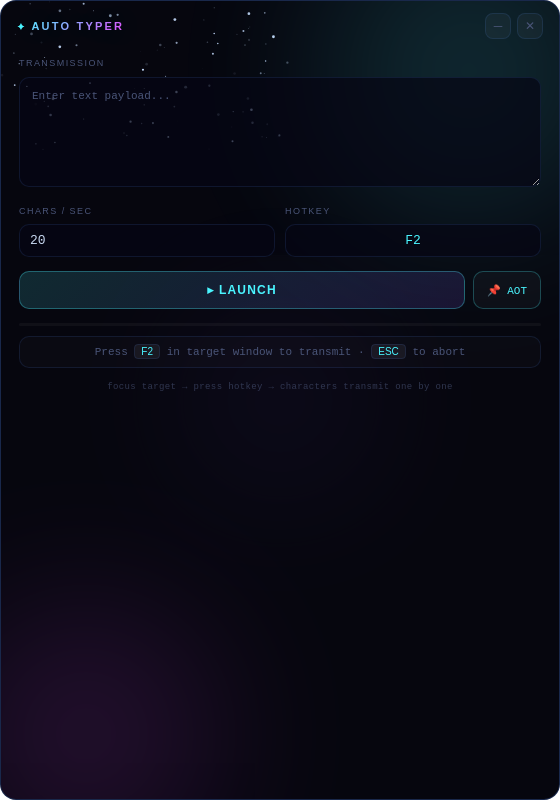
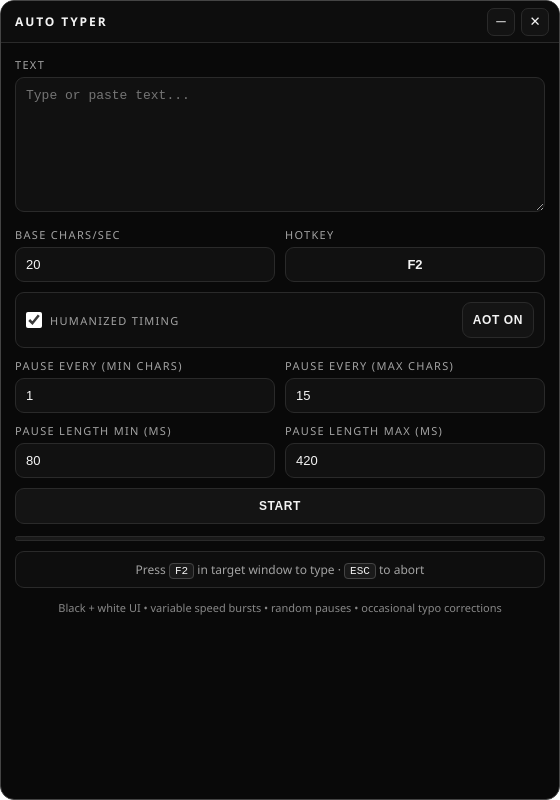
Before and after one commit to willkrueck01-oss/AutoTyper, an Electron app: page index.html in a window 560 px wide. Drawn offline with Linux system fonts and the light colour scheme; no server answers.

Commit message:
Add humanized typing profiles and minimalist monochrome UI

```diff
--- a/index.html
+++ b/index.html
@@ -2,339 +2,252 @@
 <html lang="en">
 <head>
   <meta charset="UTF-8" />
-  <meta http-equiv="Content-Security-Policy" content="default-src 'self'; style-src 'unsafe-inline' https://fonts.googleapis.com; font-src https://fonts.gstatic.com; script-src 'self' 'unsafe-inline'" />
-  <link rel="stylesheet" href="https://fonts.googleapis.com/css2?family=Orbitron:wght@400;700;900&family=Share+Tech+Mono&display=swap" />
+  <meta http-equiv="Content-Security-Policy" content="default-src 'self'; style-src 'unsafe-inline'; script-src 'self' 'unsafe-inline'" />
   <title>Auto Typer</title>
   <style>
-
     :root {
-      --void: #06060e;
-      --deep: #0a0a18;
-      --panel: rgba(8, 10, 28, 0.85);
-      --border: rgba(80, 140, 255, 0.12);
-      --border-glow: rgba(80, 140, 255, 0.25);
-      --cyan: #4af5ff;
-      --magenta: #e44fff;
-      --violet: #8b5cf6;
-      --star: #c8deff;
-      --text: #c8d8f0;
-      --dim: #4a5578;
-      --input-bg: rgba(6, 6, 20, 0.7);
-      --danger: #ff4a6a;
-      --success: #4af5c2;
+      --bg: #090909;
+      --panel: #111111;
+      --line: #2a2a2a;
+      --line-strong: #444444;
+      --text: #f4f4f4;
+      --muted: #a3a3a3;
+      --ok: #f4f4f4;
+      --warn: #d8d8d8;
+      --danger: #ffffff;
     }
 
-    * { margin: 0; padding: 0; box-sizing: border-box; }
+    * { box-sizing: border-box; margin: 0; padding: 0; }
 
     body {
-      font-family: 'Share Tech Mono', monospace;
+      font-family: "Segoe UI", Arial, sans-serif;
       background: transparent;
       color: var(--text);
-      overflow: hidden;
       user-select: none;
     }
 
-    /* ── Outer shell with rounded corners ─── */
     .shell {
+      height: 100vh;
       width: 100vw;
-      height: 100vh;
-      border-radius: 16px;
+      background: var(--bg);
+      border: 1px solid var(--line-strong);
+      border-radius: 14px;
       overflow: hidden;
-      position: relative;
-      border: 1px solid var(--border-glow);
-      background: var(--void);
+      display: flex;
+      flex-direction: column;
     }
 
-    /* ── Starfield canvas ────────────────── */
-    #stars {
-      position: absolute;
-      inset: 0;
-      z-index: 0;
-      pointer-events: none;
-    }
-
-    /* ── Nebula glow overlays ────────────── */
-    .nebula {
-      position: absolute;
-      border-radius: 50%;
-      filter: blur(80px);
-      opacity: 0.15;
-      pointer-events: none;
-      z-index: 0;
-    }
-    .nebula.a { width: 300px; height: 300px; background: var(--cyan); top: -80px; right: -60px; }
-    .nebula.b { width: 250px; height: 250px; background: var(--magenta); bottom: -60px; left: -40px; }
-    .nebula.c { width: 180px; height: 180px; background: var(--violet); top: 50%; left: 50%; transform: translate(-50%,-50%); opacity: 0.08; }
-
-    /* ── Title bar ───────────────────────── */
     .titlebar {
-      position: relative;
-      z-index: 2;
+      height: 42px;
       display: flex;
       align-items: center;
       justify-content: space-between;
-      padding: 12px 16px 0;
+      padding: 0 10px 0 14px;
+      border-bottom: 1px solid var(--line);
       -webkit-app-region: drag;
+      background: #0d0d0d;
     }
+
     .brand {
-      font-family: 'Orbitron', sans-serif;
-      font-size: 11px;
+      font-size: 12px;
+      letter-spacing: 0.16em;
+      color: var(--text);
       font-weight: 700;
-      letter-spacing: 0.2em;
-      background: linear-gradient(135deg, var(--cyan), var(--magenta));
-      -webkit-background-clip: text;
-      -webkit-text-fill-color: transparent;
-      text-shadow: 0 0 30px rgba(74, 245, 255, 0.3);
     }
-    .brand::before {
-      content: '✦ ';
-      -webkit-text-fill-color: var(--cyan);
-      font-size: 9px;
-    }
+
     .wcontrols {
       display: flex;
       gap: 6px;
       -webkit-app-region: no-drag;
     }
+
     .wcontrols button {
-      background: rgba(255,255,255,0.04);
-      border: 1px solid var(--border);
-      color: var(--dim);
-      width: 26px; height: 26px;
-      border-radius: 8px;
+      width: 28px;
+      height: 28px;
+      border-radius: 7px;
+      border: 1px solid var(--line);
+      background: #131313;
+      color: var(--text);
       cursor: pointer;
-      font-size: 12px;
-      display: flex; align-items: center; justify-content: center;
-      transition: all 0.2s;
     }
-    .wcontrols button:hover { background: rgba(255,255,255,0.08); color: var(--text); border-color: var(--border-glow); }
-    .wcontrols .close:hover { background: rgba(255,70,106,0.15); color: var(--danger); border-color: rgba(255,70,106,0.3); }
 
-    /* ── Content ─────────────────────────── */
+    .wcontrols button:hover { border-color: var(--line-strong); background: #181818; }
+
     .content {
-      position: relative;
-      z-index: 2;
-      padding: 14px 18px 18px;
+      padding: 14px;
+      display: flex;
+      flex-direction: column;
+      gap: 10px;
       -webkit-app-region: no-drag;
     }
 
     label {
-      font-family: 'Orbitron', sans-serif;
-      font-size: 9px;
-      color: var(--dim);
-      letter-spacing: 0.16em;
+      font-size: 11px;
       text-transform: uppercase;
+      letter-spacing: 0.12em;
+      color: var(--muted);
+      display: block;
+      margin-bottom: 5px;
+    }
+
+    textarea,
+    input[type="number"],
+    input[type="text"] {
+      width: 100%;
+      border-radius: 9px;
+      border: 1px solid var(--line);
+      background: var(--panel);
+      color: var(--text);
+      padding: 9px 10px;
+      font-size: 13px;
+      outline: none;
     }
 
     textarea {
-      display: block;
-      width: 100%;
-      margin: 6px 0 14px;
-      background: var(--input-bg);
-      border: 1px solid var(--border);
-      border-radius: 10px;
-      color: var(--text);
-      font-family: 'Share Tech Mono', monospace;
-      font-size: 12.5px;
-      padding: 10px 12px;
+      min-height: 135px;
       resize: vertical;
-      min-height: 110px;
-      max-height: 200px;
-      outline: none;
-      transition: border-color 0.3s, box-shadow 0.3s;
-      line-height: 1.5;
-    }
-    textarea::placeholder { color: var(--dim); font-size: 11px; }
-    textarea:focus {
-      border-color: var(--cyan);
-      box-shadow: 0 0 20px rgba(74,245,255,0.08), inset 0 0 20px rgba(74,245,255,0.03);
+      max-height: 220px;
+      line-height: 1.4;
     }
 
-    .row {
-      display: flex;
+    textarea:focus,
+    input:focus { border-color: var(--line-strong); }
+
+    .grid {
+      display: grid;
+      grid-template-columns: 1fr 1fr;
       gap: 10px;
-      margin-bottom: 14px;
-    }
-    .row > div { flex: 1; }
-
-    input[type="number"],
-    input[type="text"] {
-      display: block;
-      width: 100%;
-      margin-top: 5px;
-      background: var(--input-bg);
-      border: 1px solid var(--border);
-      border-radius: 10px;
-      color: var(--text);
-      font-family: 'Share Tech Mono', monospace;
-      font-size: 13px;
-      padding: 8px 10px;
-      outline: none;
-      transition: border-color 0.3s, box-shadow 0.3s;
-    }
-    input:focus {
-      border-color: var(--cyan);
-      box-shadow: 0 0 16px rgba(74,245,255,0.08);
     }
 
     .hotkey-input {
-      color: var(--cyan) !important;
+      text-align: center;
       cursor: pointer;
-      text-align: center;
       caret-color: transparent;
-    }
-    .hotkey-input.capturing {
-      color: var(--magenta) !important;
-      border-color: var(--magenta) !important;
-      box-shadow: 0 0 20px rgba(228,79,255,0.15) !important;
-      animation: pulse 1.2s ease-in-out infinite;
+      font-weight: 600;
     }
 
-    @keyframes pulse {
-      0%, 100% { opacity: 1; }
-      50% { opacity: 0.4; }
+    .hotkey-input.capturing { border-color: #888; }
+
+    .row-inline {
+      display: flex;
+      align-items: center;
+      justify-content: space-between;
+      gap: 8px;
+      border: 1px solid var(--line);
+      border-radius: 9px;
+      padding: 9px 10px;
+      background: #0e0e0e;
     }
 
-    /* ── Buttons ──────────────────────────── */
+    .checkbox-wrap {
+      display: flex;
+      align-items: center;
+      gap: 8px;
+      font-size: 12px;
+      color: var(--muted);
+    }
+
+    input[type="checkbox"] {
+      accent-color: #ffffff;
+      width: 16px;
+      height: 16px;
+    }
+
     .actions {
       display: flex;
       gap: 8px;
-      margin-top: 4px;
     }
 
-    .btn-launch {
-      flex: 1;
-      position: relative;
-      background: linear-gradient(135deg, rgba(74,245,255,0.15), rgba(139,92,246,0.15));
-      border: 1px solid rgba(74,245,255,0.3);
-      color: var(--cyan);
-      font-family: 'Orbitron', sans-serif;
+    .btn {
+      border: 1px solid var(--line);
+      background: #141414;
+      color: var(--text);
+      border-radius: 9px;
+      padding: 10px;
+      font-size: 12px;
+      cursor: pointer;
       font-weight: 700;
-      font-size: 12px;
-      letter-spacing: 0.1em;
-      padding: 11px;
-      border-radius: 10px;
-      cursor: pointer;
-      transition: all 0.25s;
-      overflow: hidden;
+      letter-spacing: 0.05em;
     }
-    .btn-launch::before {
-      content: '';
-      position: absolute;
-      inset: 0;
-      background: linear-gradient(135deg, var(--cyan), var(--violet));
-      opacity: 0;
-      transition: opacity 0.25s;
-      z-index: 0;
-    }
-    .btn-launch span { position: relative; z-index: 1; }
-    .btn-launch:hover::before { opacity: 0.2; }
-    .btn-launch:hover { border-color: var(--cyan); box-shadow: 0 0 25px rgba(74,245,255,0.15); }
-    .btn-launch:active { transform: scale(0.97); }
+
+    .btn:hover { border-color: var(--line-strong); background: #1a1a1a; }
+
+    .btn-launch { flex: 1; }
 
     .btn-launch.stop {
-      background: linear-gradient(135deg, rgba(255,74,106,0.15), rgba(255,74,106,0.05));
-      border-color: rgba(255,74,106,0.4);
-      color: var(--danger);
-    }
-    .btn-launch.stop::before { background: var(--danger); }
-    .btn-launch.stop:hover { box-shadow: 0 0 25px rgba(255,74,106,0.15); }
-
-    .btn-pin {
-      background: rgba(255,255,255,0.03);
-      border: 1px solid var(--border);
-      color: var(--dim);
-      font-family: 'Share Tech Mono', monospace;
-      font-size: 11px;
-      padding: 11px 13px;
-      border-radius: 10px;
-      cursor: pointer;
-      transition: all 0.2s;
-      white-space: nowrap;
-    }
-    .btn-pin:hover { background: rgba(255,255,255,0.06); color: var(--text); }
-    .btn-pin.active { color: var(--cyan); border-color: rgba(74,245,255,0.25); }
-
-    /* ── Progress bar ────────────────────── */
-    .progress-wrap {
-      margin-top: 14px;
-      height: 3px;
-      background: rgba(255,255,255,0.04);
-      border-radius: 3px;
-      overflow: hidden;
-    }
-    .progress-bar {
-      height: 100%;
-      width: 0%;
-      background: linear-gradient(90deg, var(--cyan), var(--magenta));
-      border-radius: 3px;
-      transition: width 0.15s linear;
-      box-shadow: 0 0 10px rgba(74,245,255,0.4);
+      border-color: #777;
+      background: #1d1d1d;
     }
 
-    /* ── Status ───────────────────────────── */
+    .progress-wrap {
+      margin-top: 2px;
+      height: 5px;
+      border-radius: 999px;
+      background: #1a1a1a;
+      overflow: hidden;
+      border: 1px solid var(--line);
+    }
+
+    .progress-bar {
+      width: 0%;
+      height: 100%;
+      background: #ffffff;
+      transition: width 0.15s linear;
+    }
+
     .status {
-      margin-top: 10px;
-      font-size: 11px;
-      min-height: 16px;
-      padding: 9px 12px;
-      background: rgba(255,255,255,0.02);
-      border: 1px solid var(--border);
-      border-radius: 10px;
+      border-radius: 9px;
+      border: 1px solid var(--line);
+      padding: 9px 10px;
+      font-size: 12px;
       text-align: center;
-      transition: all 0.3s;
+      color: var(--muted);
+      background: #0e0e0e;
+      min-height: 36px;
     }
-    .status.idle { color: var(--dim); }
-    .status.typing { color: var(--cyan); border-color: rgba(74,245,255,0.15); }
-    .status.done { color: var(--success); border-color: rgba(74,245,194,0.15); }
-    .status.error { color: var(--danger); border-color: rgba(255,74,106,0.15); }
-    .status.stopped { color: #ffaa57; border-color: rgba(255,170,87,0.15); }
+
+    .status.typing,
+    .status.done,
+    .status.error,
+    .status.stopped { color: var(--text); border-color: var(--line-strong); }
 
     kbd {
-      background: rgba(255,255,255,0.06);
-      padding: 1px 6px;
+      border: 1px solid var(--line-strong);
+      background: #1a1a1a;
       border-radius: 4px;
-      font-size: 10px;
-      color: var(--cyan);
-      border: 1px solid var(--border);
-      font-family: 'Orbitron', sans-serif;
+      padding: 1px 5px;
+      font-size: 11px;
+      color: var(--text);
     }
 
-    /* ── Footer ───────────────────────────── */
     .footer {
-      margin-top: 12px;
-      font-size: 9px;
-      color: var(--dim);
+      margin-top: 2px;
+      font-size: 11px;
+      color: #888;
       text-align: center;
-      line-height: 1.6;
-      letter-spacing: 0.04em;
-      opacity: 0.6;
     }
   </style>
 </head>
 <body>
 <div class="shell">
-  <canvas id="stars"></canvas>
-  <div class="nebula a"></div>
-  <div class="nebula b"></div>
-  <div class="nebula c"></div>
-
   <div class="titlebar">
     <span class="brand">AUTO TYPER</span>
     <div class="wcontrols">
-      <button class="min" onclick="window.api.minimize()" title="Minimize">─</button>
-      <button class="close" onclick="window.api.close()" title="Close">✕</button>
+      <button onclick="window.api.minimize()" title="Minimize">─</button>
+      <button onclick="window.api.close()" title="Close">✕</button>
     </div>
   </div>
 
   <div class="content">
-    <label for="text">Transmission</label>
-    <textarea id="text" placeholder="Enter text payload..." spellcheck="false"></textarea>
+    <div>
+      <label for="text">Text</label>
+      <textarea id="text" placeholder="Type or paste text..." spellcheck="false"></textarea>
+    </div>
 
-    <div class="row">
+    <div class="grid">
       <div>
-        <label for="speed">Chars / sec</label>
-        <input type="number" id="speed" value="20" min="1" max="500" step="5" />
+        <label for="speed">Base chars/sec</label>
+        <input type="number" id="speed" value="20" min="1" max="500" step="1" />
       </div>
       <div>
         <label for="hotkey">Hotkey</label>
@@ -342,73 +255,56 @@
       </div>
     </div>
 
+    <div class="row-inline">
+      <div class="checkbox-wrap">
+        <input type="checkbox" id="humanized" checked />
+        <label for="humanized" style="margin:0;">Humanized timing</label>
+      </div>
+      <button class="btn" id="aotBtn" title="Always on top">AOT ON</button>
+    </div>
+
+    <div class="grid">
+      <div>
+        <label for="pauseEveryMin">Pause every (min chars)</label>
+        <input type="number" id="pauseEveryMin" value="1" min="1" max="15" step="1" />
+      </div>
+      <div>
+        <label for="pauseEveryMax">Pause every (max chars)</label>
+        <input type="number" id="pauseEveryMax" value="15" min="1" max="15" step="1" />
+      </div>
+      <div>
+        <label for="pauseMsMin">Pause length min (ms)</label>
+        <input type="number" id="pauseMsMin" value="80" min="20" max="5000" step="10" />
+      </div>
+      <div>
+        <label for="pauseMsMax">Pause length max (ms)</label>
+        <input type="number" id="pauseMsMax" value="420" min="20" max="8000" step="10" />
+      </div>
+    </div>
+
     <div class="actions">
-      <button class="btn-launch" id="startBtn"><span>▸ LAUNCH</span></button>
-      <button class="btn-pin active" id="aotBtn" title="Always on top">📌 AOT</button>
+      <button class="btn btn-launch" id="startBtn">START</button>
     </div>
 
     <div class="progress-wrap"><div class="progress-bar" id="progress"></div></div>
 
     <div class="status idle" id="status">
-      Press <kbd>F2</kbd> in target window to transmit · <kbd>ESC</kbd> to abort
+      Press <kbd>F2</kbd> in target window to type · <kbd>ESC</kbd> to abort
     </div>
 
-    <div class="footer">
-      focus target → press hotkey → characters transmit one by one
-    </div>
+    <div class="footer">Black + white UI • variable speed bursts • random pauses • occasional typo corrections</div>
   </div>
 </div>
 
 <script>
-// ── Starfield ──────────────────────────────────────────────────────────────
-(function initStars() {
-  const canvas = document.getElementById("stars");
-  const ctx = canvas.getContext("2d");
-  let w, h, stars = [];
-  const COUNT = 90;
-
-  function resize() {
-    w = canvas.width = canvas.offsetWidth;
-    h = canvas.height = canvas.offsetHeight;
-  }
-
-  function spawn() {
-    stars = [];
-    for (let i = 0; i < COUNT; i++) {
-      stars.push({
-        x: Math.random() * w,
-        y: Math.random() * h,
-        r: Math.random() * 1.2 + 0.3,
-        a: Math.random(),
-        da: (Math.random() - 0.5) * 0.008,
-      });
-    }
-  }
-
-  function draw() {
-    ctx.clearRect(0, 0, w, h);
-    for (const s of stars) {
-      s.a += s.da;
-      if (s.a > 1 || s.a < 0.1) s.da *= -1;
-      s.a = Math.max(0.08, Math.min(1, s.a));
-      ctx.beginPath();
-      ctx.arc(s.x, s.y, s.r, 0, Math.PI * 2);
-      ctx.fillStyle = `rgba(200, 222, 255, ${s.a})`;
-      ctx.fill();
-    }
-    requestAnimationFrame(draw);
-  }
-
-  resize();
-  spawn();
-  draw();
-  window.addEventListener("resize", () => { resize(); spawn(); });
-})();
-
-// ── Elements ───────────────────────────────────────────────────────────────
 const textEl = document.getElementById("text");
 const speedEl = document.getElementById("speed");
 const hotkeyEl = document.getElementById("hotkey");
+const humanizedEl = document.getElementById("humanized");
+const pauseEveryMinEl = document.getElementById("pauseEveryMin");
+const pauseEveryMaxEl = document.getElementById("pauseEveryMax");
+const pauseMsMinEl = document.getElementById("pauseMsMin");
+const pauseMsMaxEl = document.getElementById("pauseMsMax");
 const startBtn = document.getElementById("startBtn");
 const aotBtn = document.getElementById("aotBtn");
 const statusEl = document.getElementById("status");
@@ -417,7 +313,28 @@ const progressEl = document.getElementById("progress");
 let typing = false;
 let capturing = false;
 
-// ── Hotkey capture ─────────────────────────────────────────────────────────
+function num(el, fallback) {
+  const parsed = Number.parseInt(el.value, 10);
+  return Number.isFinite(parsed) ? parsed : fallback;
+}
+
+function syncPauseRanges() {
+  const minChars = Math.max(1, Math.min(15, num(pauseEveryMinEl, 1)));
+  const maxChars = Math.max(minChars, Math.min(15, num(pauseEveryMaxEl, 15)));
+  pauseEveryMinEl.value = minChars;
+  pauseEveryMaxEl.value = maxChars;
+
+  const minMs = Math.max(20, Math.min(5000, num(pauseMsMinEl, 80)));
+  const maxMs = Math.max(minMs, Math.min(8000, num(pauseMsMaxEl, 420)));
+  pauseMsMinEl.value = minMs;
+  pauseMsMaxEl.value = maxMs;
+}
+
+pauseEveryMinEl.addEventListener("change", syncPauseRanges);
+pauseEveryMaxEl.addEventListener("change", syncPauseRanges);
+pauseMsMinEl.addEventListener("change", syncPauseRanges);
+pauseMsMaxEl.addEventListener("change", syncPauseRanges);
+
 hotkeyEl.addEventListener("click", () => {
   capturing = true;
   hotkeyEl.value = "...";
@@ -437,7 +354,7 @@ document.addEventListener("keydown", async (e) => {
     statusEl.innerHTML = `Failed to bind <kbd>${key}</kbd> — try another`;
   } else {
     statusEl.className = "status idle";
-    statusEl.innerHTML = `Press <kbd>${key}</kbd> in target window to transmit · <kbd>ESC</kbd> to abort`;
+    statusEl.innerHTML = `Press <kbd>${key}</kbd> in target window to type · <kbd>ESC</kbd> to abort`;
   }
 });
 
@@ -446,32 +363,45 @@ function mapKey(e) {
   let key = map[e.key] || e.key;
   if (/^F\d+$/.test(key)) return key;
   if (key.length === 1) key = key.toUpperCase();
-  let a = "";
-  if (e.ctrlKey) a += "CommandOrControl+";
-  if (e.altKey) a += "Alt+";
-  if (e.shiftKey && key.length > 1) a += "Shift+";
-  return a + key;
+  let combo = "";
+  if (e.ctrlKey) combo += "CommandOrControl+";
+  if (e.altKey) combo += "Alt+";
+  if (e.shiftKey && key.length > 1) combo += "Shift+";
+  return combo + key;
 }
 
-// ── Start / stop ───────────────────────────────────────────────────────────
 startBtn.addEventListener("click", () => {
-  if (typing) window.api.stopTyping();
-  else sendText();
+  if (typing) {
+    window.api.stopTyping();
+  } else {
+    sendText();
+  }
 });
 
 function sendText() {
   const text = textEl.value;
-  const speed = parseFloat(speedEl.value) || 20;
+  const speed = Number.parseFloat(speedEl.value) || 20;
+  syncPauseRanges();
+
   if (!text.trim()) {
     statusEl.className = "status error";
-    statusEl.textContent = "No payload entered.";
+    statusEl.textContent = "No text entered.";
     return;
   }
+
   progressEl.style.width = "0%";
-  window.api.startTyping(text, speed);
+
+  const options = {
+    humanized: humanizedEl.checked,
+    pauseEveryMin: num(pauseEveryMinEl, 1),
+    pauseEveryMax: num(pauseEveryMaxEl, 15),
+    pauseMsMin: num(pauseMsMinEl, 80),
+    pauseMsMax: num(pauseMsMaxEl, 420),
+  };
+
+  window.api.startTyping(text, speed, options);
 }
 
-// ── IPC ────────────────────────────────────────────────────────────────────
 window.api.onRequestText(() => sendText());
 
 window.api.onTypingStatus((d) => {
@@ -479,50 +409,49 @@ window.api.onTypingStatus((d) => {
   switch (d.state) {
     case "typing":
       typing = true;
-      startBtn.innerHTML = "<span>■ ABORT</span>";
+      startBtn.textContent = "STOP";
       startBtn.classList.add("stop");
       statusEl.className = "status typing";
       if (d.total) {
         const pct = Math.round((d.done / d.total) * 100);
-        statusEl.textContent = `Transmitting... ${pct}%`;
+        statusEl.textContent = `Typing... ${pct}%`;
         progressEl.style.width = pct + "%";
       } else {
-        statusEl.textContent = "Transmitting...";
+        statusEl.textContent = "Typing...";
       }
       break;
     case "done":
       typing = false;
-      startBtn.innerHTML = "<span>▸ LAUNCH</span>";
+      startBtn.textContent = "START";
       startBtn.classList.remove("stop");
       statusEl.className = "status done";
-      statusEl.innerHTML = `Transmission complete · press <kbd>${key}</kbd> to repeat`;
+      statusEl.innerHTML = `Done · press <kbd>${key}</kbd> to run again`;
       progressEl.style.width = "100%";
-      setTimeout(() => { progressEl.style.width = "0%"; }, 2000);
+      setTimeout(() => { progressEl.style.width = "0%"; }, 1800);
       break;
     case "stopped":
       typing = false;
-      startBtn.innerHTML = "<span>▸ LAUNCH</span>";
+      startBtn.textContent = "START";
       startBtn.classList.remove("stop");
       statusEl.className = "status stopped";
-      statusEl.textContent = "Transmission aborted.";
+      statusEl.textContent = "Typing stopped.";
       progressEl.style.width = "0%";
       break;
     case "error":
       typing = false;
-      startBtn.innerHTML = "<span>▸ LAUNCH</span>";
+      startBtn.textContent = "START";
       startBtn.classList.remove("stop");
       statusEl.className = "status error";
-      statusEl.textContent = "Signal lost — is a window focused?";
+      statusEl.textContent = "Failed to send keys. Make sure a target window is focused.";
       progressEl.style.width = "0%";
       break;
   }
 });
 
-// ── AOT toggle ─────────────────────────────────────────────────────────────
 let aot = true;
 aotBtn.addEventListener("click", async () => {
   aot = await window.api.toggleAOT();
-  aotBtn.classList.toggle("active", aot);
+  aotBtn.textContent = aot ? "AOT ON" : "AOT OFF";
 });
 </script>
 </body>
--- a/preload.js
+++ b/preload.js
@@ -2,7 +2,7 @@ const { contextBridge, ipcRenderer } = require("electron");
 
 contextBridge.exposeInMainWorld("api", {
   registerHotkey: (key) => ipcRenderer.invoke("register-hotkey", key),
-  startTyping: (text, speed) => ipcRenderer.send("start-typing", { text, speed }),
+  startTyping: (text, speed, options) => ipcRenderer.send("start-typing", { text, speed, options }),
   stopTyping: () => ipcRenderer.send("stop-typing"),
   minimize: () => ipcRenderer.send("minimize-window"),
   close: () => ipcRenderer.send("close-window"),
```
Also changed, not shown: main.js (+113 -34 lines), README.md.
